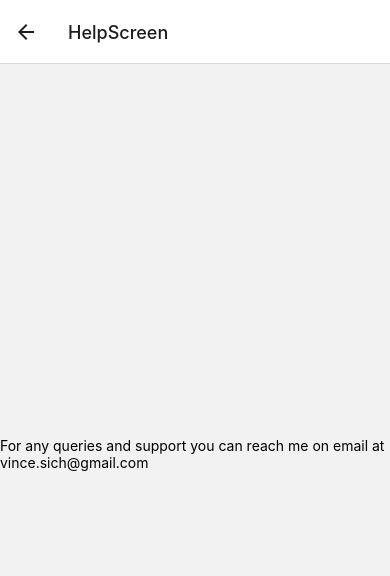
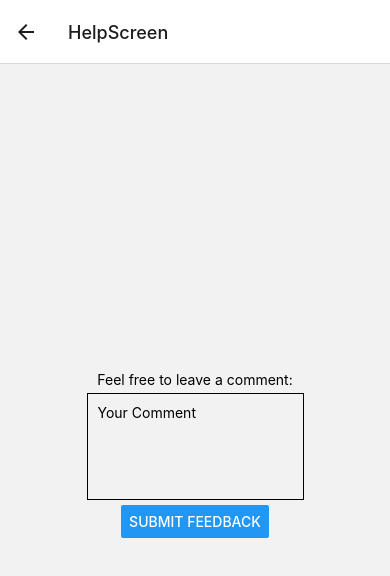
Before and after one commit to Vincesich/ReactNativeApp, a React Native app: screen /HelpScreen in a window 390 px wide. Shown: the top 576 px of the page. Built offline with nearby package versions, Linux system fonts and the light colour scheme.

Commit message:
added use of react hook form in the help page

```diff
--- a/package.json
+++ b/package.json
@@ -29,7 +29,8 @@
     "redux": "^5.0.1",
     "redux-thunk": "^3.1.0",
     "typescript": "^5.3.0",
-    "uuid": "^9.0.1"
+    "uuid": "^9.0.1",
+    "yup": "^1.3.3"
   },
   "devDependencies": {
     "@babel/core": "^7.20.0",
--- a/screens/HelpScreen.tsx
+++ b/screens/HelpScreen.tsx
@@ -1,10 +1,51 @@
-import React from 'react';
-import { View, Text } from 'react-native';
+import React, { useState } from 'react';
+import { View, Text, TextInput, Button } from 'react-native';
+import { useForm, Controller } from 'react-hook-form';
+
+interface FormData {
+  comment: string;
+}
 
 const HelpScreen: React.FC = () => {
+  const {
+    control,
+    handleSubmit,
+    formState: { errors },
+  } = useForm<FormData>();
+
+  const [submissionResult, setSubmissionResult] = useState<string | null>(null);
+
+  const onSubmit = async (data: FormData) => {
+    console.log(data.comment);
+    setSubmissionResult('Thank you for your feedback!');
+  };
+
   return (
     <View style={{ flex: 1, justifyContent: 'center', alignItems: 'center' }}>
-      <Text>For any queries and support you can reach me on email at vince.sich@gmail.com</Text>
+      <Text>Feel free to leave a comment:</Text>
+
+      <Controller
+        control={control}
+        render={({ field: { onChange, onBlur, value } }) => (
+          <TextInput
+            placeholder="Your Comment"
+            onChangeText={onChange}
+            value={value}
+            onBlur={onBlur}
+            keyboardType="default"
+            multiline={true}
+            numberOfLines={5}
+            style={{ borderWidth: 1, padding: 10, marginVertical: 5 }}
+          />
+        )}
+        name="comment"
+        rules={{ required: 'Comment is required' }}
+      />
+      {errors.comment && <Text style={{ color: 'red' }}>{errors.comment.message}</Text>}
+
+      <Button title="Submit Feedback" onPress={handleSubmit(onSubmit)} />
+
+      {submissionResult && <Text style={{ padding: 10 }}>{submissionResult}</Text>}
     </View>
   );
 };
```
Also changed, not shown: store/userApi.ts (line endings or trailing spaces), 1 other file (tests, documents, lock files or other folders).
